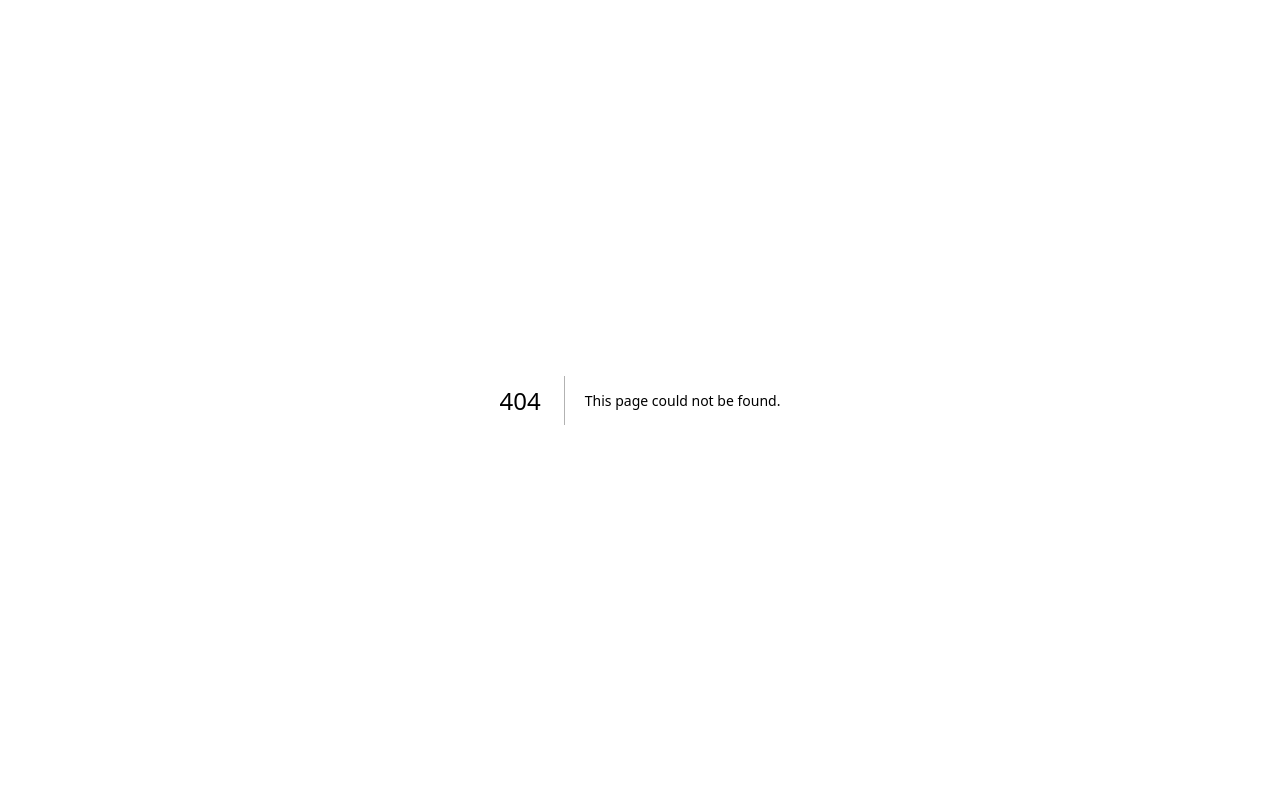
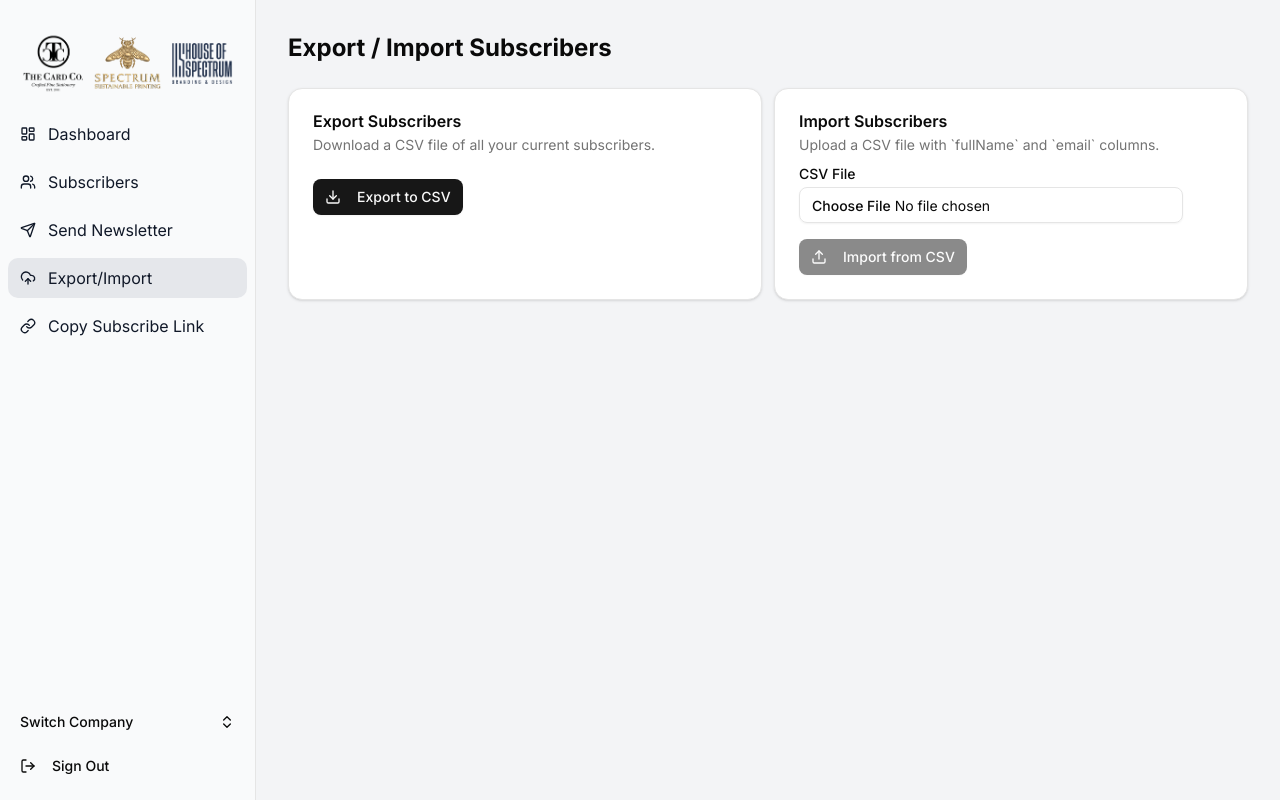
Before and after one commit to rsaxor/spectrum-emailer, a Next.js app: page /admin/export-import in a window 1280 px wide. Before the commit this address had no page. Built offline with nearby package versions, Linux system fonts and the light colour scheme.

Commit message:
add: import/export subscribers

```diff
--- a/package.json
+++ b/package.json
@@ -29,17 +29,20 @@
     "lucide-react": "^0.543.0",
     "next": "15.5.2",
     "next-themes": "^0.4.6",
+    "papaparse": "^5.5.3",
     "prettier": "^3.6.2",
     "react": "19.1.0",
     "react-dom": "19.1.0",
     "resend": "^6.1.0",
     "sonner": "^2.0.7",
-    "tailwind-merge": "^3.3.1"
+    "tailwind-merge": "^3.3.1",
+    "zod": "^4.1.9"
   },
   "devDependencies": {
     "@eslint/eslintrc": "^3",
     "@tailwindcss/postcss": "^4",
     "@types/node": "^20",
+    "@types/papaparse": "^5.3.16",
     "@types/react": "^19",
     "@types/react-dom": "^19",
     "eslint": "^9",
--- /dev/null
+++ b/src/app/admin/export-import/page.tsx
@@ -0,0 +1,130 @@
+'use client';
+
+import { useState } from 'react';
+import { Button } from '@/components/ui/button';
+import { Card, CardContent, CardDescription, CardHeader, CardTitle } from '@/components/ui/card';
+import { Download, Upload, Loader2 } from 'lucide-react';
+import { Input } from '@/components/ui/input';
+import { Label } from '@/components/ui/label';
+import { toast } from 'sonner';
+
+export default function ExportImportPage() {
+  const [file, setFile] = useState<File | null>(null);
+  const [isImporting, setIsImporting] = useState(false);
+
+  const handleExport = () => {
+    window.location.href = '/api/subscribers/export';
+  };
+
+  const handleFileChange = (event: React.ChangeEvent<HTMLInputElement>) => {
+    if (event.target.files) {
+      setFile(event.target.files[0]);
+    }
+  };
+
+  const handleImport = async () => {
+    if (!file) {
+      toast.error('Please select a file to import.');
+      return;
+    }
+
+    setIsImporting(true);
+    const formData = new FormData();
+    formData.append('file', file);
+
+    const toastId = toast.loading("Starting import...");
+
+    fetch('/api/subscribers/import', {
+      method: 'POST',
+      body: formData,
+    }).then(response => {
+      if (!response.ok || !response.body) {
+        throw new Error("Import failed to start.");
+      }
+      const reader = response.body.getReader();
+      const decoder = new TextDecoder();
+
+      function processStream() {
+        reader.read().then(({ done, value }) => {
+          if (done) {
+            setIsImporting(false);
+            setFile(null);
+            const fileInput = document.getElementById('csv-file') as HTMLInputElement;
+            if (fileInput) fileInput.value = '';
+            return;
+          }
+
+          const chunk = decoder.decode(value);
+          const lines = chunk.split('\n\n');
+
+          lines.forEach(line => {
+            if (line.startsWith('data:')) {
+              try {
+                const json = JSON.parse(line.substring(5));
+
+                if (json.error) {
+                    toast.error(json.message, { id: toastId, duration: 10000 });
+                } else if (json.done) {
+                  toast.success(`Success: ${json.success} | Skipped: ${json.skipped}`, {
+                    id: toastId,
+                    duration: 10000,
+                  });
+                } else {
+                  toast.loading(json.message, { id: toastId });
+                }
+              } catch (e) {
+                console.error("Failed to parse SSE chunk", e);
+              }
+            }
+          });
+
+          processStream();
+        });
+      }
+      processStream();
+    }).catch(err => {
+        toast.error("Import failed.", { id: toastId });
+        setIsImporting(false);
+    });
+  };
+
+  return (
+    <div>
+      <h1 className="text-2xl font-bold mb-6">Export / Import Subscribers</h1>
+      <div className="grid gap-3 md:grid-cols-2">
+        <Card>
+          <CardHeader>
+            <CardTitle>Export Subscribers</CardTitle>
+            <CardDescription>
+              Download a CSV file of all your current subscribers.
+            </CardDescription>
+          </CardHeader>
+          <CardContent>
+            <Button onClick={handleExport}>
+              <Download className="mr-2 h-4 w-4" />
+              Export to CSV
+            </Button>
+          </CardContent>
+        </Card>
+        <Card className="gap-3">
+          <CardHeader>
+            <CardTitle>Import Subscribers</CardTitle>
+            <CardDescription>
+              Upload a CSV file with `fullName` and `email` columns.
+            </CardDescription>
+          </CardHeader>
+          <CardContent className="space-y-4">
+            <div className="grid w-full max-w-sm items-center gap-1.5">
+              <Label htmlFor="csv-file">CSV File</Label>
+              <Input id="csv-file" type="file" accept=".csv" onChange={handleFileChange} />
+            </div>
+            <Button onClick={handleImport} disabled={!file || isImporting}>
+              {isImporting ? <Loader2 className="mr-2 h-4 w-4 animate-spin" /> : <Upload className="mr-2 h-4 w-4" />}
+              Import from CSV
+            </Button>
+          </CardContent>
+        </Card>
+      </div>
+    </div>
+  );
+}
--- a/src/app/admin/sidenav.tsx
+++ b/src/app/admin/sidenav.tsx
@@ -4,7 +4,7 @@ import Link from 'next/link';
 import { useRouter, usePathname } from 'next/navigation';
 import Image from 'next/image';
 import { useEntity } from '@/context/EntityContext';
-import { LayoutDashboard, Users, LogOut, ChevronsUpDown, Link as LinkIcon, Send } from 'lucide-react';
+import { LayoutDashboard, Users, LogOut, ChevronsUpDown, Link as LinkIcon, Send, UploadCloud } from 'lucide-react';
 import { Button } from '@/components/ui/button';
 import { cn } from '@/lib/utils';
 import { DropdownMenu, DropdownMenuContent, DropdownMenuItem, DropdownMenuTrigger } from '@/components/ui/dropdown-menu';
@@ -29,7 +29,8 @@ export default function SideNav() {
   const navLinks = [
     { href: '/admin/dashboard', label: 'Dashboard', icon: LayoutDashboard },
     { href: '/admin/subscribers', label: 'Subscribers', icon: Users },
-    { href: '/admin/send-newsletter', label: 'Send Newsletter', icon: Send }
+    { href: '/admin/send-newsletter', label: 'Send Newsletter', icon: Send },
+    { href: '/admin/export-import', label: 'Export/Import', icon: UploadCloud }
   ];
 
   const imageWidth = entity === 'All' ? 250 : 150;
--- /dev/null
+++ b/src/app/api/subscribers/export/route.ts
@@ -0,0 +1,80 @@
+import { NextResponse } from 'next/server';
+import { db } from '@/lib/firebase';
+import { collection, getDocs, query, orderBy } from 'firebase/firestore';
+
+// Define a specific type for the data being converted to CSV
+type CsvSubscriber = {
+  id: string;
+  fullName: string;
+  email: string;
+  status: string;
+  createdAt: string;
+  updatedAt: string;
+};
+
+function escapeCsvField(field: unknown): string {
+  if (field === null || field === undefined) {
+    return '';
+  }
+  const stringField = String(field);
+  if (/[",\n\r]/.test(stringField)) {
+    return `"${stringField.replace(/"/g, '""')}"`;
+  }
+  return stringField;
+}
+
+// Use the specific CsvSubscriber type here
+function jsonToCsv(items: CsvSubscriber[]): string {
+  if (items.length === 0) return '';
+
+  const header = Object.keys(items[0]);
+  const csvRows = [
+    header.join(','),
+    ...items.map(row =>
+      header.map(fieldName => escapeCsvField(row[fieldName as keyof CsvSubscriber])).join(',')
+    )
+  ];
+
+  return csvRows.join('\r\n');
+}
+
+export async function GET() {
+  try {
+    const subscribersRef = collection(db, 'subscribers');
+    const q = query(subscribersRef, orderBy('createdAt', 'desc'));
+    const querySnapshot = await getDocs(q);
+
+    // Ensure the mapped data conforms to the CsvSubscriber type
+    const subscribers: CsvSubscriber[] = querySnapshot.docs.map(doc => {
+        const data = doc.data();
+        return {
+            id: doc.id,
+            fullName: data.fullName,
+            email: data.email,
+            status: data.status,
+            createdAt: data.createdAt.toDate().toISOString(),
+            updatedAt: data.updatedAt.toDate().toISOString(),
+        };
+    });
+
+    if (subscribers.length === 0) {
+        return new NextResponse("No subscribers to export.", { status: 200 });
+    }
+
+    const csvData = jsonToCsv(subscribers);
+
+    const response = new NextResponse(csvData, {
+      status: 200,
+      headers: {
+        'Content-Type': 'text/csv',
+        'Content-Disposition': `attachment; filename="subscribers_${new Date().toISOString().split('T')[0]}.csv"`,
+      },
+    });
+
+    return response;
+
+  } catch (error) {
+    console.error('Export API Error:', error);
+    return NextResponse.json({ message: 'An unexpected error occurred.' }, { status: 500 });
+  }
+}
--- /dev/null
+++ b/src/app/api/subscribers/import/route.ts
@@ -0,0 +1,90 @@
+import { NextResponse } from 'next/server';
+import { db } from '@/lib/firebase';
+import { collection, writeBatch, Timestamp, query, where, getDocs, doc } from 'firebase/firestore';
+import Papa from 'papaparse';
+import { z } from 'zod';
+
+const subscriberSchema = z.object({
+  fullName: z.string().min(2, "Name must be at least 2 characters."),
+  email: z.string().email("Invalid email format."),
+});
+
+export async function POST(request: Request) {
+  try {
+    const formData = await request.formData();
+    const file = formData.get('file') as File;
+
+    if (!file) {
+      return NextResponse.json({ message: 'No file uploaded.' }, { status: 400 });
+    }
+
+    const fileText = await file.text();
+
+    const parseResult = Papa.parse(fileText, {
+      header: true,
+      skipEmptyLines: true,
+    });
+
+    const validation = z.array(subscriberSchema).safeParse(parseResult.data);
+    if (!validation.success) {
+      console.error("Zod Validation Error:", validation.error.issues);
+      return NextResponse.json({ message: validation.error.issues[0].message }, { status: 400 });
+    }
+
+    const newSubscribers = validation.data;
+    const totalRows = newSubscribers.length;
+
+    const encoder = new TextEncoder();
+    const stream = new ReadableStream({
+      async start(controller) {
+        try {
+          const subscribersRef = collection(db, 'subscribers');
+          const batch = writeBatch(db);
+          let successCount = 0;
+          let skippedCount = 0;
+
+          for (let i = 0; i < totalRows; i++) {
+            const subscriber = newSubscribers[i];
+
+            const progressMessage = `data: {"message": "Processing ${i + 1} of ${totalRows}..."}\n\n`;
+            controller.enqueue(encoder.encode(progressMessage));
+
+            const q = query(subscribersRef, where('email', '==', subscriber.email));
+            const existing = await getDocs(q);
+
+            if (existing.empty) {
+              const docRef = doc(subscribersRef);
+              batch.set(docRef, {
+                ...subscriber,
+                status: 'subscribed',
+                createdAt: Timestamp.now(),
+                updatedAt: Timestamp.now()
+              });
+              successCount++;
+            } else {
+              skippedCount++;
+            }
+          }
+
+          await batch.commit();
+
+          const finalMessage = `data: {"message": "Import complete!", "success": ${successCount}, "skipped": ${skippedCount}, "done": true}\n\n`;
+          controller.enqueue(encoder.encode(finalMessage));
+          controller.close();
+        } catch (streamError) {
+            console.error('Stream Error:', streamError);
+            const errorMessage = `data: {"message": "An error occurred during import.", "error": true, "done": true}\n\n`;
+            controller.enqueue(encoder.encode(errorMessage));
+            controller.close();
+        }
+      },
+    });
+
+    return new Response(stream, {
+      headers: { 'Content-Type': 'text/event-stream', 'Cache-Control': 'no-cache' },
+    });
+  } catch (error) {
+    console.error('Import API Error:', error);
+    return NextResponse.json({ message: 'An unexpected error occurred.' }, { status: 500 });
+  }
+}
--- a/src/app/layout.tsx
+++ b/src/app/layout.tsx
@@ -2,7 +2,7 @@ import type { Metadata } from "next";
 import { Inter } from "next/font/google";
 import "./globals.css";
 import { Toaster } from "@/components/ui/sonner";
-import { EntityProvider } from "@/context/EntityContext"; // Import the provider
+import { EntityProvider } from "@/context/EntityContext";
 
 const inter = Inter({ subsets: ["latin"] });
 
@@ -19,9 +19,10 @@ export default function RootLayout({
   return (
     <html lang="en">
       <body className={inter.className}>
-        <EntityProvider> {/* Wrap the app with the provider */}
+        <EntityProvider>
           {children}
-          <Toaster />
+          {/* Add the closeButton prop here */}
+          <Toaster closeButton />
         </EntityProvider>
       </body>
     </html>
```
Also changed, not shown: 2 other files (tests, documents, lock files or other folders).
